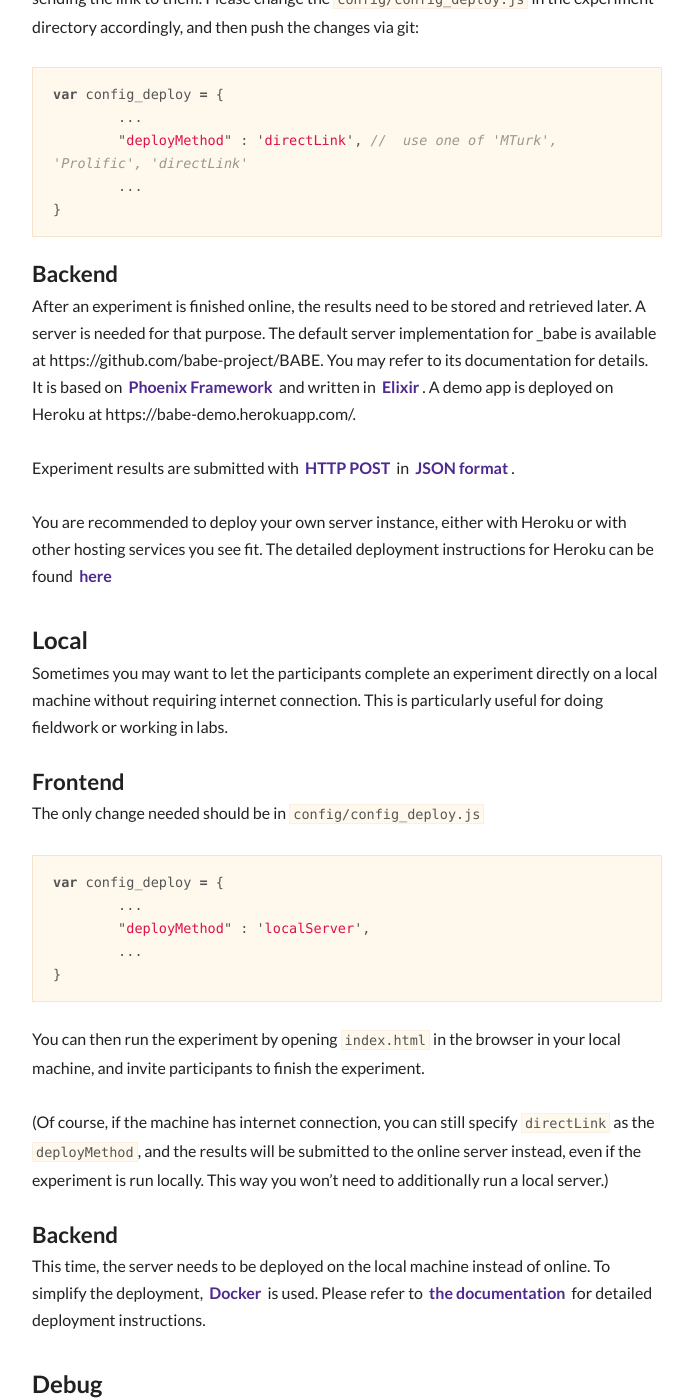
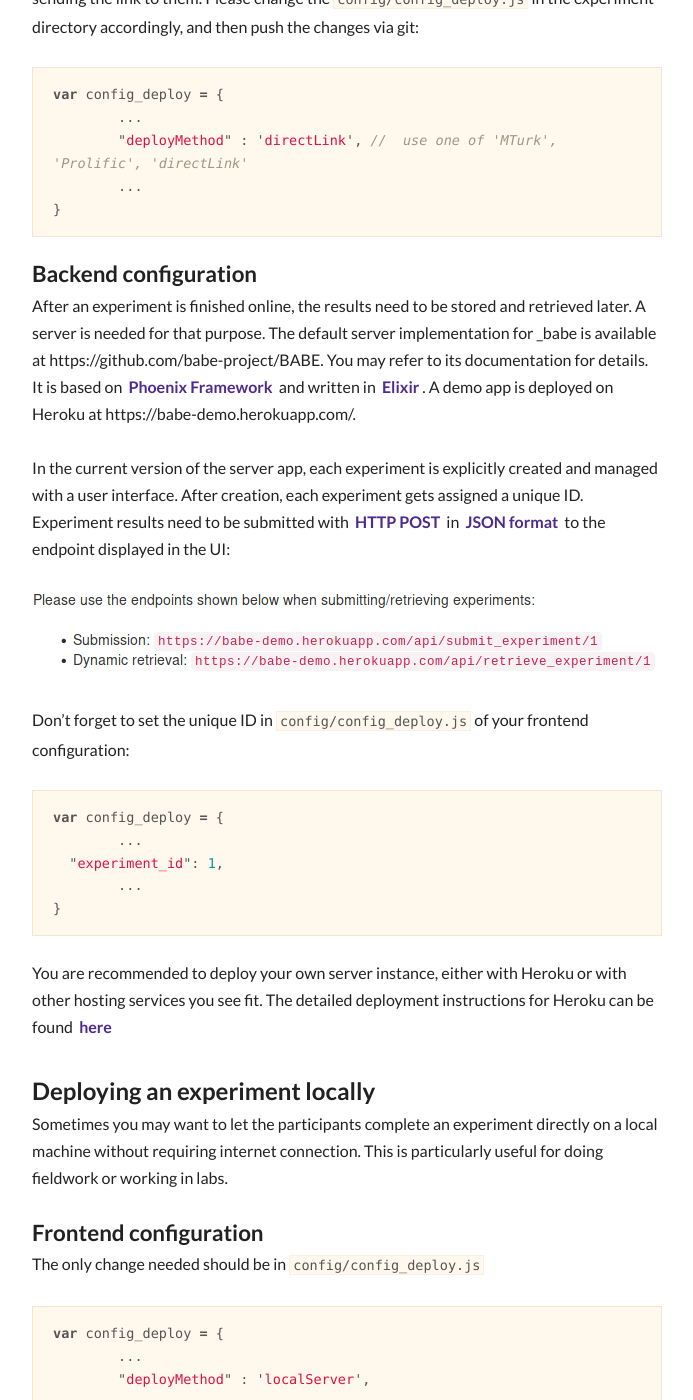
Before and after one commit to magpie-ea/magpie-site, a Jekyll site: the page built from getting-started/deployment.markdown, in a window 1280 px wide and 1400 px high, scrolled down 1393 px. Shown: the whole window, without its empty margins (138-831 px from the left). Built offline with Jekyll 4.4.1, drawn with Linux system fonts in a browser that asks for light colours; nearby versions of some CDN libraries; some of the changed text lies outside the part shown.

Commit message:
Update documentation on submission with the new experiment_id format

````diff
--- a/getting-started/deployment.markdown
+++ b/getting-started/deployment.markdown
@@ -10,9 +10,9 @@ There are several ways in which experiments can be deployed.
 
 {% include toc.html %}
 
-## Online
+## Deploying an experiment online
 
-### Frontend
+### Frontend configuration
 
 By default, _babe relies on [Github Pages](https://pages.github.com/) to make experiments accessible online. However, you may choose to use any static website host, such as [Netlify](https://www.netlify.com/) or [Gitlab Pages](https://about.gitlab.com/features/pages/) or even your own server, since in essence the experiments are composed of plain HTML/JS/CSS files.
 
@@ -35,17 +35,29 @@ var config_deploy = {
 }
 ```
 
-### Backend
+### Backend configuration
 After an experiment is finished online, the results need to be stored and retrieved later. A server is needed for that purpose. The default server implementation for _babe is available at https://github.com/babe-project/BABE. You may refer to its documentation for details. It is based on [Phoenix Framework](http://phoenixframework.org/) and written in [Elixir](https://elixir-lang.org/). A demo app is deployed on Heroku at https://babe-demo.herokuapp.com/.
 
-Experiment results are submitted with [HTTP POST](https://en.wikipedia.org/wiki/HTTP_POST) in [JSON format](https://en.wikipedia.org/wiki/JSON).
+In the current version of the server app, each experiment is explicitly created and managed with a user interface. After creation, each experiment gets assigned a unique ID. Experiment results need to be submitted with [HTTP POST](https://en.wikipedia.org/wiki/HTTP_POST) in [JSON format](https://en.wikipedia.org/wiki/JSON) to the endpoint displayed in the UI:
+
+![Submission UI](../images/submission_ui.png)
+
+Don't forget to set the unique ID in `config/config_deploy.js` of your frontend configuration:
+
+```javascript
+var config_deploy = {
+	...
+  "experiment_id": 1,
+	...
+}
+```
 
 You are recommended to deploy your own server instance, either with Heroku or with other hosting services you see fit. The detailed deployment instructions for Heroku can be found [here](https://babe-project.github.io/babe_site/docs/deployment.html#online-server-deployment-instructions-with-heroku)
 
-## Local
+## Deploying an experiment locally
 Sometimes you may want to let the participants complete an experiment directly on a local machine without requiring internet connection. This is particularly useful for doing fieldwork or working in labs.
 
-### Frontend
+### Frontend configuration
 The only change needed should be in `config/config_deploy.js`
 
 ```javascript
@@ -60,10 +72,12 @@ You can then run the experiment by opening `index.html` in the browser in your l
 
 (Of course, if the machine has internet connection, you can still specify `directLink` as the `deployMethod`, and the results will be submitted to the online server instead, even if the experiment is run locally. This way you won't need to additionally run a local server.)
 
-### Backend
+### Backend configuration
 This time, the server needs to be deployed on the local machine instead of online. To simplify the deployment, [Docker](https://www.docker.com/) is used. Please refer to [the documentation](https://babe-project.github.io/babe_site/docs/deployment.html#local-server-deployment-instructions-with-docker) for detailed deployment instructions.
 
-## Debug
+Everything else, including the usage of the user interface, should remain the same just like in online deployment.
+
+## Using the "debug" deployment
 With "Debug" deployment, no backend server will be used and no experiment results will be actually recorded. Instead, the results will be displayed directly on the webpage when the experiment finishes. This helps you debug the experiment and ensure that the results are recorded as intended.
 
 To set deployment mode to "Debug", simply set
--- a/getting-started/experiments.markdown
+++ b/getting-started/experiments.markdown
@@ -216,9 +216,7 @@ var config_deploy = {
     // obligatory fields
 
     // needed to recover data from server app
-    "author": "RandomJane",
-    // needed to recover data from server app
-    "experiment_id": "MinimalTemplateDEMO",
+    "experiment_id": 8,
     "description": "A minimal template for a browser-based experiment",
 
     // set deployment method; use one of:
````
Also changed, not shown: images/submission_ui.png (added).
